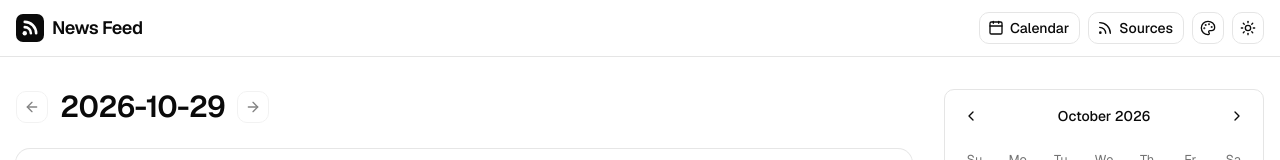
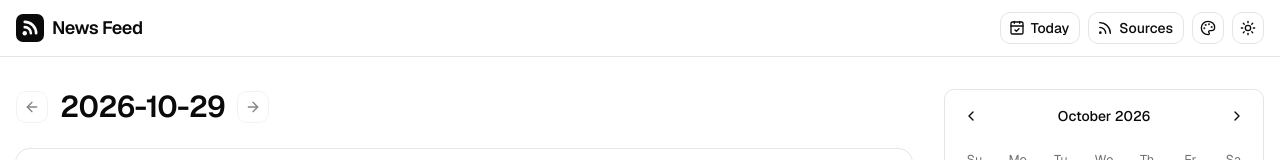
Before and after one commit to yangfcm/news-feed, a Next.js app in the folder web/: page / in a window 1280 px wide. Shown: the top 160 px of the page. Built offline with nearby package versions, Linux system fonts and the light colour scheme.

Commit message:
Change button text and icon.

```diff
--- a/web/src/components/site-header.tsx
+++ b/web/src/components/site-header.tsx
@@ -1,10 +1,10 @@
 import Link from "next/link";
-import { CalendarLink } from "@/components/calendar-link";
 import { Logo } from "@/components/logo";
 import { ModeToggle } from "@/components/mode-toggle";
 import { NavigationProgressBar } from "@/components/navigation-progress";
 import { SourcesLink } from "@/components/sources-link";
 import { ThemeColorPicker } from "@/components/theme-color-picker";
+import { TodayLink } from "@/components/today-link";
 import { getAvailableDates } from "@/lib/data";
 
 export function SiteHeader() {
@@ -16,7 +16,7 @@ export function SiteHeader() {
           News Feed
         </Link>
         <div className="flex items-center gap-2">
-          <CalendarLink dates={getAvailableDates()} />
+          <TodayLink dates={getAvailableDates()} />
           <SourcesLink />
           <ThemeColorPicker />
           <ModeToggle />
--- a/web/src/components/calendar-link.tsx
+++ b/web/src/components/today-link.tsx
@@ -2,13 +2,13 @@
 
 import Link from "next/link";
 import { usePathname } from "next/navigation";
-import { CalendarIcon } from "lucide-react";
+import { CalendarCheckIcon } from "lucide-react";
 import { buttonVariants } from "@/components/ui/button";
 import { useBrowserToday } from "@/hooks/use-browser-today";
 import { cn } from "@/lib/utils";
 
 // Only dates with a digest have a page; without one, the home page shows today's empty state.
-export function CalendarLink({ dates }: { dates: string[] }) {
+export function TodayLink({ dates }: { dates: string[] }) {
   const today = useBrowserToday();
   const pathname = usePathname().replace(/\/$/, "");
   const href = today && dates.includes(today) ? `/${today}/` : "/";
@@ -17,7 +17,7 @@ export function CalendarLink({ dates }: { dates: string[] }) {
   return (
     <Link
       href={href}
-      aria-label="Calendar"
+      aria-label="Today"
       aria-current={active ? "page" : undefined}
       className={cn(
         buttonVariants({ variant: active ? "default" : "outline" }),
@@ -25,8 +25,8 @@ export function CalendarLink({ dates }: { dates: string[] }) {
         "max-xs:w-8 max-xs:px-0 max-xs:has-data-[icon=inline-start]:pl-0",
       )}
     >
-      <CalendarIcon data-icon="inline-start" />
-      <span className="hidden xs:inline">Calendar</span>
+      <CalendarCheckIcon data-icon="inline-start" />
+      <span className="hidden xs:inline">Today</span>
     </Link>
   );
 }
```
